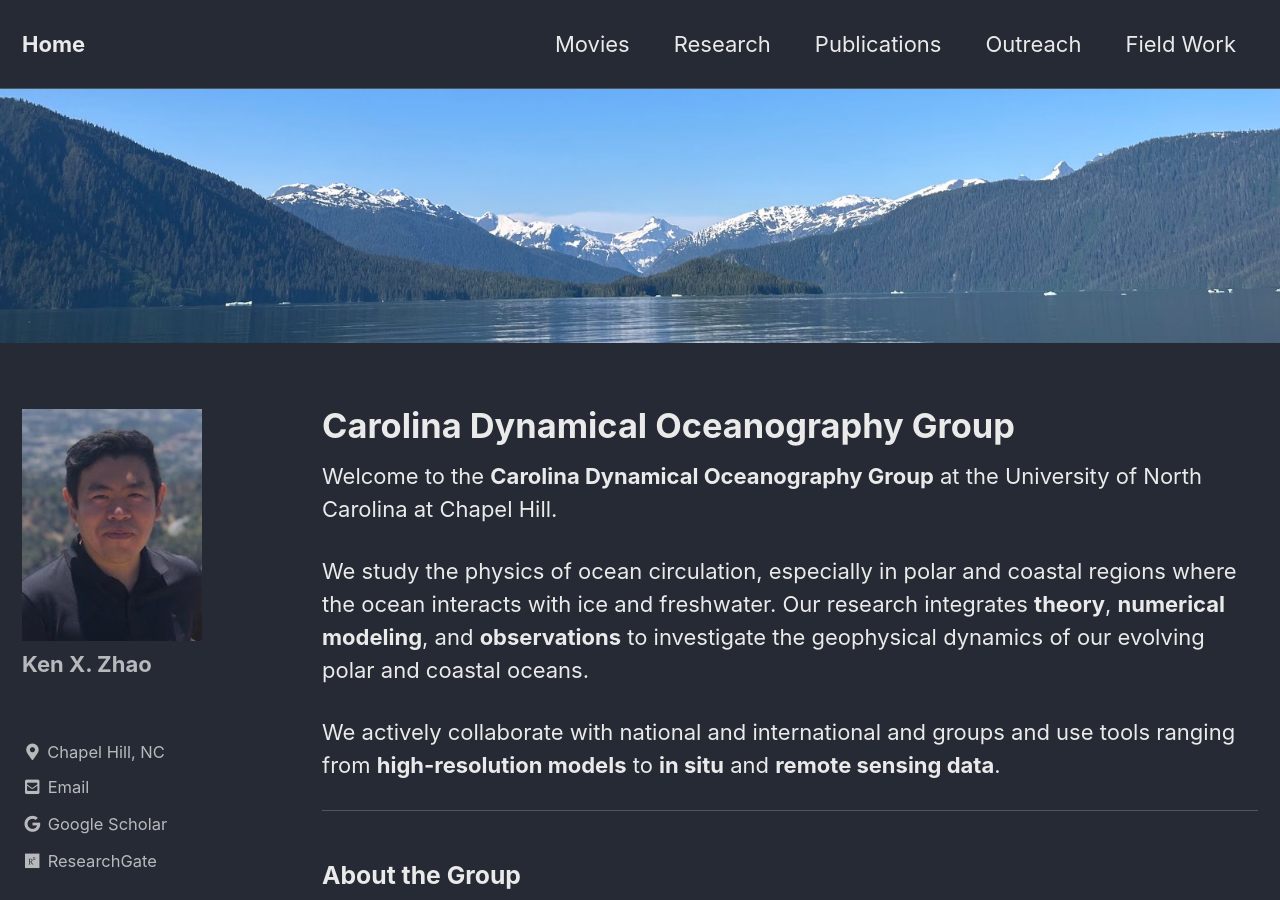
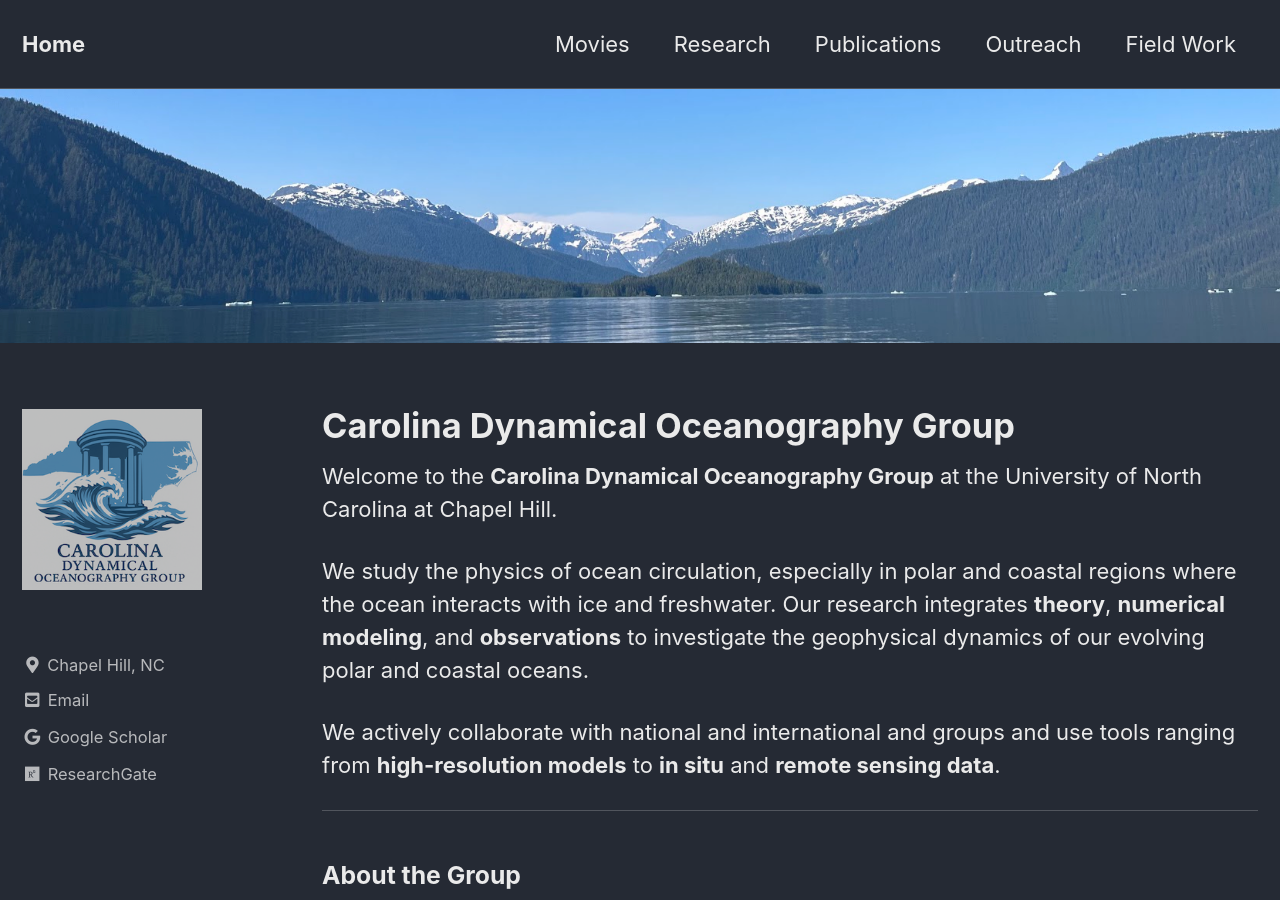
Before and after one commit to unc-ocean-dynamics/unc-ocean-dynamics.github.io, a Jekyll site: the page built from index.md, in a window 1280 px wide and 900 px high. Built offline with Jekyll 4.4.1, drawn with Linux system fonts in a browser that asks for light colours; cached includes are drawn as plain includes.

Commit message:
Update _config.yml

```diff
--- a/_config.yml
+++ b/_config.yml
@@ -97,8 +97,8 @@ analytics:
 
 # Author information
 author:
-  name             : "Ken X. Zhao"
-  avatar           : "assets/images/Zhao_profile2.png"
+#  name             : "Ken X. Zhao"
+  avatar           : "assets/images/CDOG2.png"
   bio              : "<br>"
   location         : "Chapel Hill, NC"
   email            : #"kenzhao@unc.edu"
```
